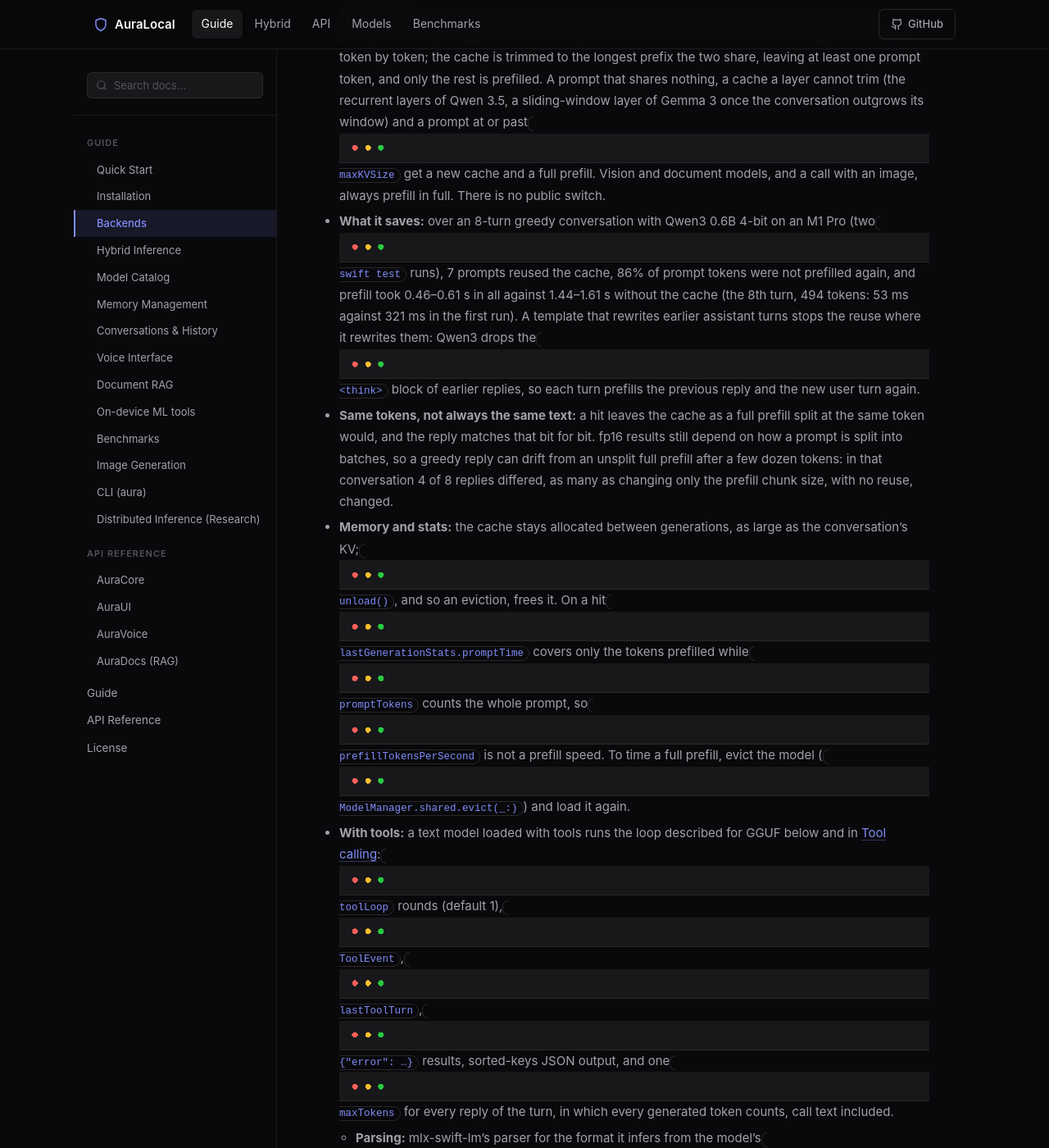
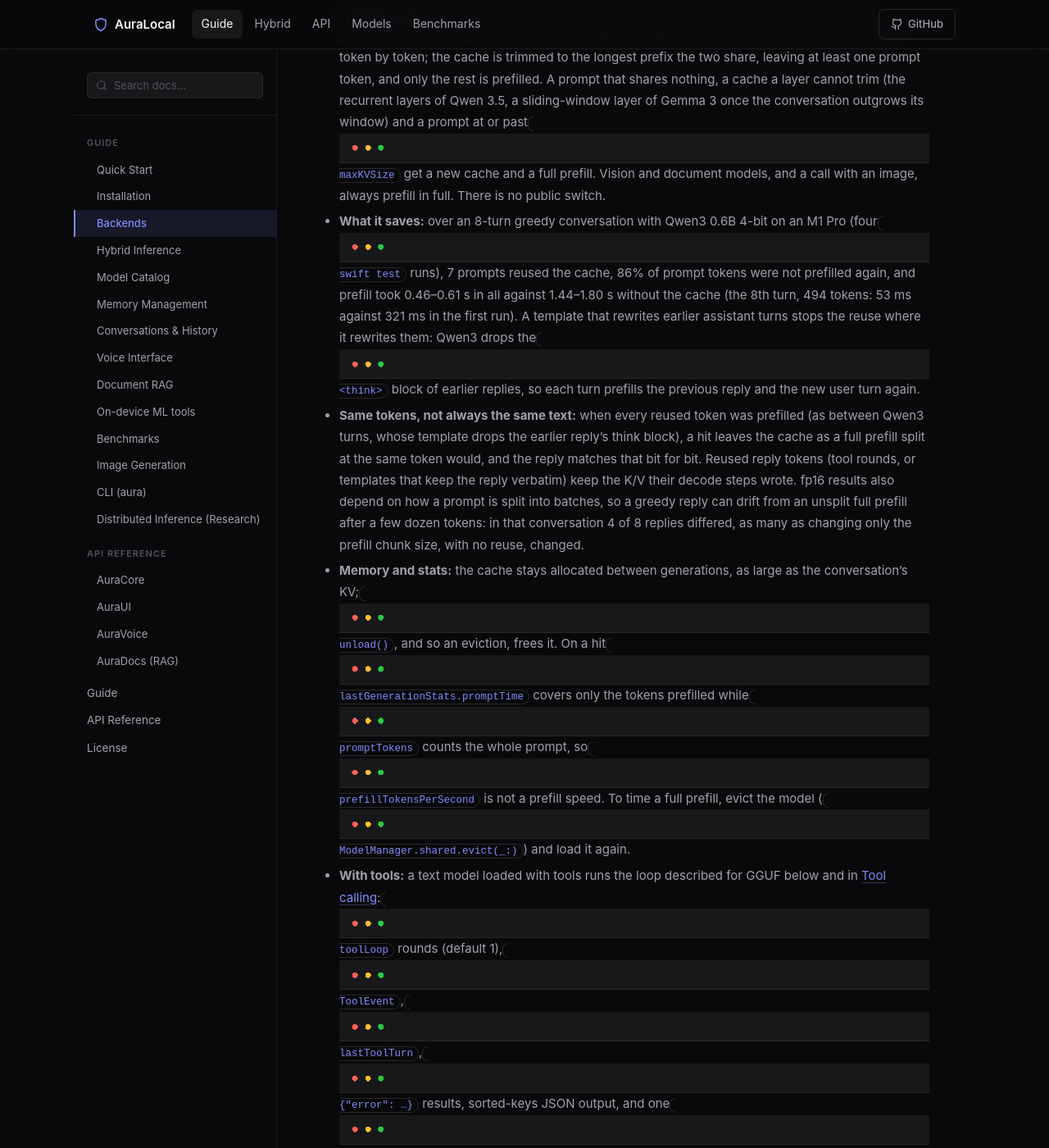
Before and after one commit to iOSDevC/AuraLocal, a Jekyll site: the page built from docs/guide/backends.md, in a window 1280 px wide and 1400 px high, scrolled down 8718 px. Shown: the whole window at 82% size. Built offline with Jekyll 4.4.1, drawn with Linux system fonts in a browser that asks for light colours; some of the changed text lies outside the part shown.

Commit message:
docs: scope MLX tool errors, Llama 3 call parsing and cache-hit equality
- Tools throw only on MLX vision and document models (or any MLX model in
  the iOS Simulator), not on every MLX model.
- With Llama 3's untagged format an unparsable balanced {...} streams as
  text and text after an unclosed { is lost; only tagged formats drop it.
- A hit matches a split full prefill bit for bit only when every reused
  token was prefilled; reused reply tokens keep their decode-step K/V.
- Full-prefill range over four runs is 1.44-1.80 s.

Co-Authored-By: Claude Opus 5.5 <noreply@anthropic.com>

```diff
--- a/docs/_layouts/landing.html
+++ b/docs/_layouts/landing.html
@@ -1098,7 +1098,7 @@
             </svg>
           </div>
           <h3>Swift 6 API</h3>
-          <p>@MainActor-isolated and async/await throughout, with AsyncThrowingStream for token streaming; built in Swift 6 language mode. Loaders take <code>temperature</code> and <code>topP</code>. Tools on an MLX model, and a JSON/GBNF constraint on any backend but <code>LlamaCppBackend</code>, throw instead of being ignored.</p>
+          <p>@MainActor-isolated and async/await throughout, with AsyncThrowingStream for token streaming; built in Swift 6 language mode. Loaders take <code>temperature</code> and <code>topP</code>. Tools on an MLX vision or document model, and a JSON/GBNF constraint on any backend but <code>LlamaCppBackend</code>, throw instead of being ignored.</p>
         </div>
 
         <div class="feature-card">
--- a/docs/guide/backends.md
+++ b/docs/guide/backends.md
@@ -146,15 +146,17 @@ Used for all `.mlx` format models, from Granite Docling 258M up to Ornith 1.5 35
   layer of Gemma 3 once the conversation outgrows its window) and a prompt at or past `maxKVSize` get a new cache
   and a full prefill. Vision and document models, and a call with an image, always prefill in full. There is no
   public switch.
-- **What it saves:** over an 8-turn greedy conversation with Qwen3 0.6B 4-bit on an M1 Pro (two `swift test`
+- **What it saves:** over an 8-turn greedy conversation with Qwen3 0.6B 4-bit on an M1 Pro (four `swift test`
   runs), 7 prompts reused the cache, 86% of prompt tokens were not prefilled again, and prefill took 0.46–0.61 s in
-  all against 1.44–1.61 s without the cache (the 8th turn, 494 tokens: 53 ms against 321 ms in the first run). A
+  all against 1.44–1.80 s without the cache (the 8th turn, 494 tokens: 53 ms against 321 ms in the first run). A
   template that rewrites earlier assistant turns stops the reuse where it rewrites them: Qwen3 drops the `<think>`
   block of earlier replies, so each turn prefills the previous reply and the new user turn again.
-- **Same tokens, not always the same text:** a hit leaves the cache as a full prefill split at the same token
-  would, and the reply matches that bit for bit. fp16 results still depend on how a prompt is split into batches,
-  so a greedy reply can drift from an unsplit full prefill after a few dozen tokens: in that conversation 4 of 8
-  replies differed, as many as changing only the prefill chunk size, with no reuse, changed.
+- **Same tokens, not always the same text:** when every reused token was prefilled (as between Qwen3 turns,
+  whose template drops the earlier reply's think block), a hit leaves the cache as a full prefill split at the
+  same token would, and the reply matches that bit for bit. Reused reply tokens (tool rounds, or templates that
+  keep the reply verbatim) keep the K/V their decode steps wrote. fp16 results also depend on how a prompt is
+  split into batches, so a greedy reply can drift from an unsplit full prefill after a few dozen tokens: in that
+  conversation 4 of 8 replies differed, as many as changing only the prefill chunk size, with no reuse, changed.
 - **Memory and stats:** the cache stays allocated between generations, as large as the conversation's KV;
   `unload()`, and so an eviction, frees it. On a hit `lastGenerationStats.promptTime` covers only the tokens
   prefilled while `promptTokens` counts the whole prompt, so `prefillTokensPerSecond` is not a prefill speed. To
@@ -165,8 +167,10 @@ Used for all `.mlx` format models, from Granite Docling 258M up to Ornith 1.5 35
   of the turn, in which every generated token counts, call text included.
   - **Parsing:** mlx-swift-lm's parser for the format it infers from the model's `config.json` (`model_type`), or
     JSON in `<tool_call>` tags when it infers none. A model that writes another format gets no calls and its call
-    text streams as text; a call whose text does not parse is dropped, neither run nor shown. Every call in a
-    reply runs, the same tool twice included.
+    text streams as text. With tagged formats (JSON in `<tool_call>`, xmlFunction, gemma…) a call whose text
+    does not parse is dropped, neither run nor shown. With Llama 3's untagged format (Llama 3.2 1B and 3B,
+    Cogito v1 3B in the catalog), a `{…}` that does not parse streams as text, and text after a `{` that never
+    closes is lost at the end of the reply. Every call in a reply runs, the same tool twice included.
   - **What the model sees:** the tools go to the chat template as `tools`, with no instructions of AuraLocal's, so
     a model whose template ignores `tools` never learns about them. A round goes back as an assistant turn with
     `tool_calls` and a `tool` turn per result (with `tool_call_id` and `name`); when the template throws on that,
```
Also changed, not shown: docs/api/core.md (+10 -7 lines), CHANGELOG.md, 1 other file.
